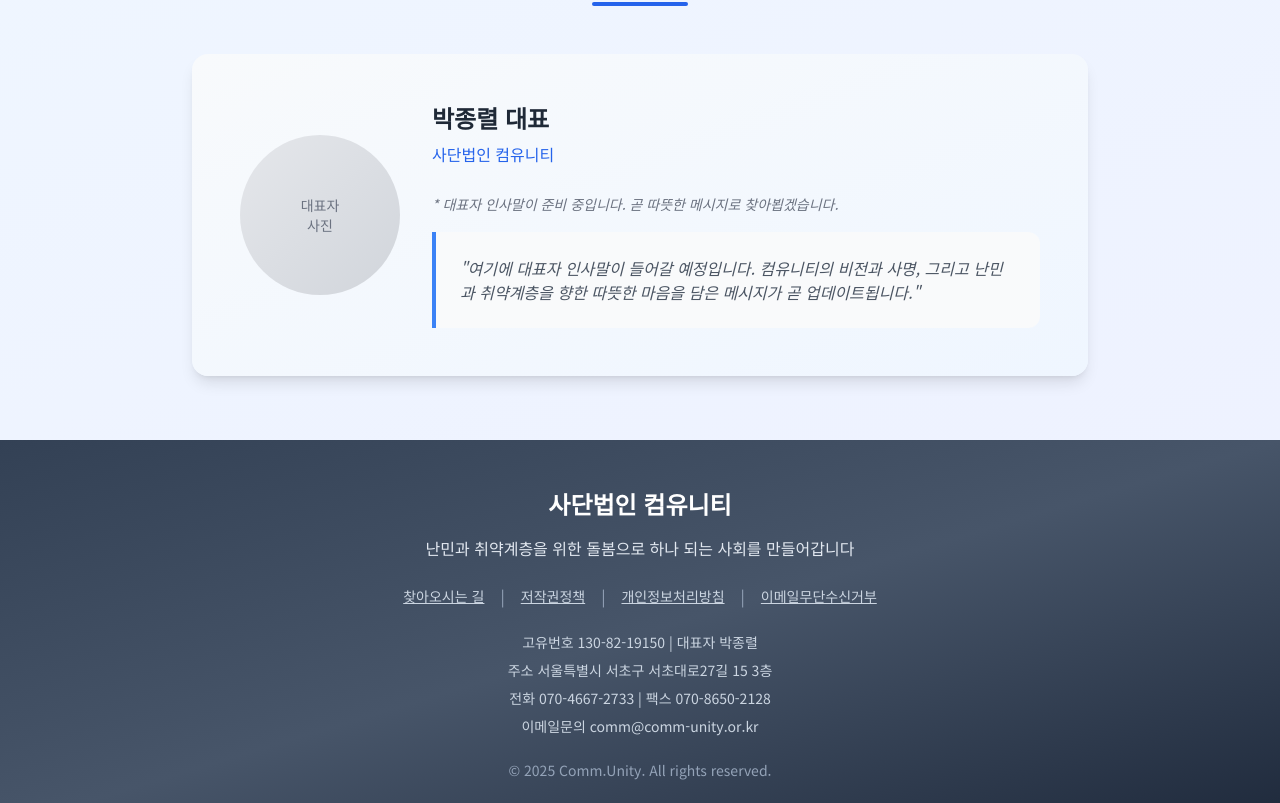
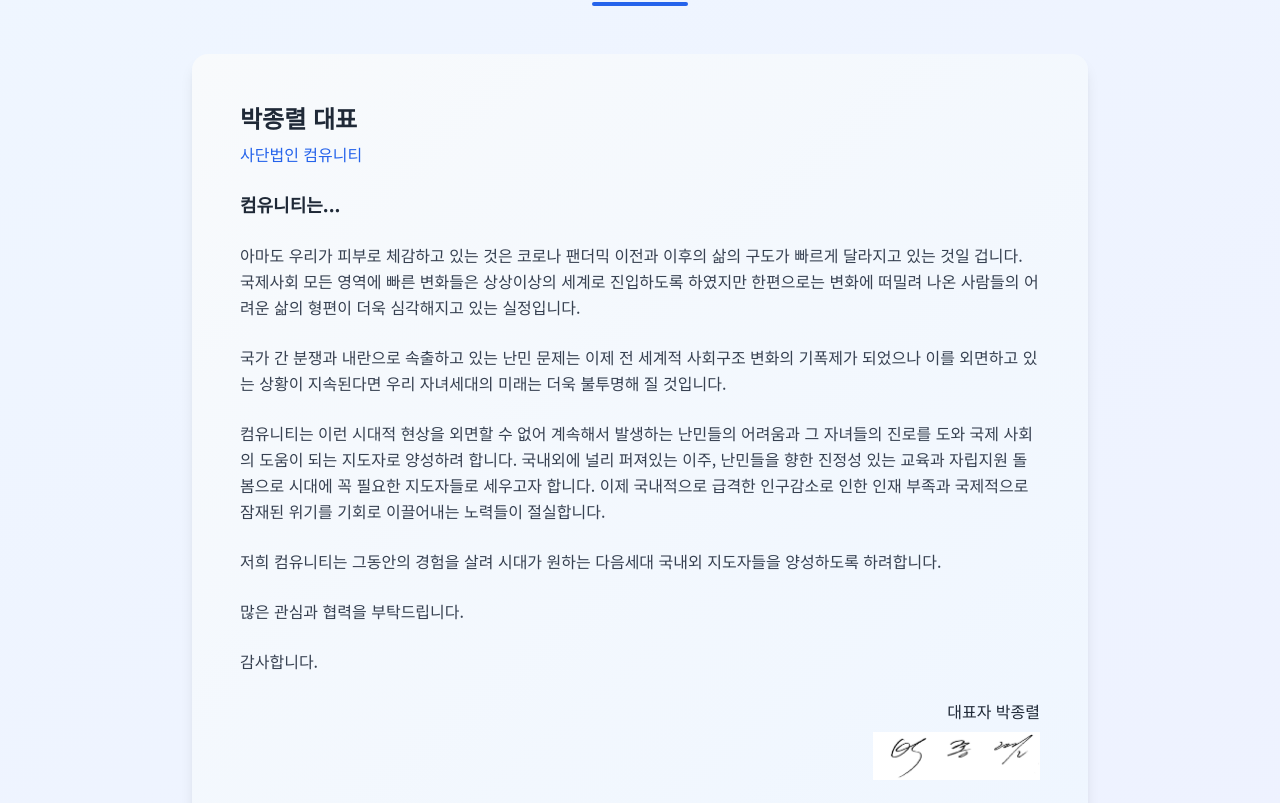
Before and after one commit to curara81/community-pj, a React (Vite) app: page /about in a window 1280 px wide. Shown: the part 1177-1980 px from the top of the page. Built offline with nearby package versions, Linux system fonts and the light colour scheme.

Commit message:
Refactor: Update CEO message and add signature
Replaced the CEO message in the About page with the provided text and added the signature image.

```diff
--- a/src/components/CEOMessageSection.tsx
+++ b/src/components/CEOMessageSection.tsx
@@ -14,36 +14,54 @@ const CEOMessageSection = memo(() => {
           </div>
 
           <div className="care-card rounded-2xl p-8 md:p-12 shadow-lg">
-            <div className="flex flex-col md:flex-row items-center gap-8">
-              {/* 대표자 사진 영역 */}
-              <div className="flex-shrink-0">
-                <div className="w-32 h-32 md:w-40 md:h-40 bg-gradient-to-br from-gray-200 to-gray-300 rounded-full flex items-center justify-center">
-                  <span className="text-gray-500 text-sm text-center">
-                    대표자<br />사진
-                  </span>
-                </div>
-              </div>
-
-              {/* 인사말 내용 */}
-              <div className="flex-1">
             <div className="mb-6">
               <h3 className="text-2xl font-bold text-gray-800 mb-2">박종렬 대표</h3>
               <p className="text-blue-600 font-medium">사단법인 컴유니티</p>
             </div>
 
             <div className="prose prose-lg max-w-none">
-                  <p className="text-gray-700 leading-relaxed mb-4">
-                    <em className="text-gray-500 text-sm">
-                      * 대표자 인사말이 준비 중입니다. 곧 따뜻한 메시지로 찾아뵙겠습니다.
-                    </em>
+              <div className="text-gray-700 leading-relaxed space-y-6">
+                <p className="font-semibold text-lg text-gray-800">컴유니티는...</p>
+
+                <p>
+                  아마도 우리가 피부로 체감하고 있는 것은 코로나 팬더믹 이전과
+                  이후의 삶의 구도가 빠르게 달라지고 있는 것일 겁니다.
+                  국제사회 모든 영역에 빠른 변화들은 상상이상의 세계로 진입하도록 하였지만
+                  한편으로는 변화에 떠밀려 나온 사람들의 어려운 삶의 형편이 더욱 심각해지고 있는
+                  실정입니다.
                 </p>
 
-                  {/* 임시 인사말 공간 */}
-                  <div className="bg-gray-50 border-l-4 border-blue-500 p-6 rounded-r-lg">
-                    <p className="text-gray-600 italic">
-                      "여기에 대표자 인사말이 들어갈 예정입니다. 컴유니티의 비전과 사명, 그리고 난민과 취약계층을 향한 따뜻한 마음을 담은 메시지가 곧 업데이트됩니다."
+                <p>
+                  국가 간 분쟁과 내란으로 속출하고 있는 난민 문제는
+                  이제 전 세계적 사회구조 변화의 기폭제가 되었으나 이를 외면하고 있는 상황이 지속된다면 우리 자녀세대의 미래는 더욱 불투명해 질 것입니다.
                 </p>
-                  </div>
+
+                <p>
+                  컴유니티는 이런 시대적 현상을 외면할 수 없어 계속해서 발생하는 난민들의 어려움과 그 자녀들의 진로를 도와 국제 사회의 도움이 되는 지도자로 양성하려 합니다.
+                  국내외에 널리 퍼져있는 이주, 난민들을 향한 진정성 있는 교육과 자립지원 돌봄으로
+                  시대에 꼭 필요한 지도자들로 세우고자 합니다.
+                  이제 국내적으로 급격한 인구감소로 인한 인재 부족과 국제적으로 잠재된 위기를 기회로 이끌어내는 노력들이 절실합니다.
+                </p>
+
+                <p>
+                  저희 컴유니티는 그동안의 경험을 살려 시대가 원하는 다음세대 국내외 지도자들을 양성하도록 하려합니다.
+                </p>
+
+                <p>
+                  많은 관심과 협력을 부탁드립니다.
+                </p>
+
+                <p className="mb-8">
+                  감사합니다.
+                </p>
+
+                <div className="flex flex-col items-end mt-8">
+                  <p className="text-gray-800 font-medium mb-2">대표자 박종렬</p>
+                  <img
+                    src="/lovable-uploads/a6a6644d-12fb-40f2-9a22-c01f779b0973.png"
+                    alt="박종렬 대표 서명"
+                    className="h-12 object-contain"
+                  />
                 </div>
               </div>
             </div>
```
Also changed, not shown: public/lovable-uploads/a6a6644d-12fb-40f2-9a22-c01f779b0973.png (added). Lines whose indentation alone changed are shown as unchanged.
